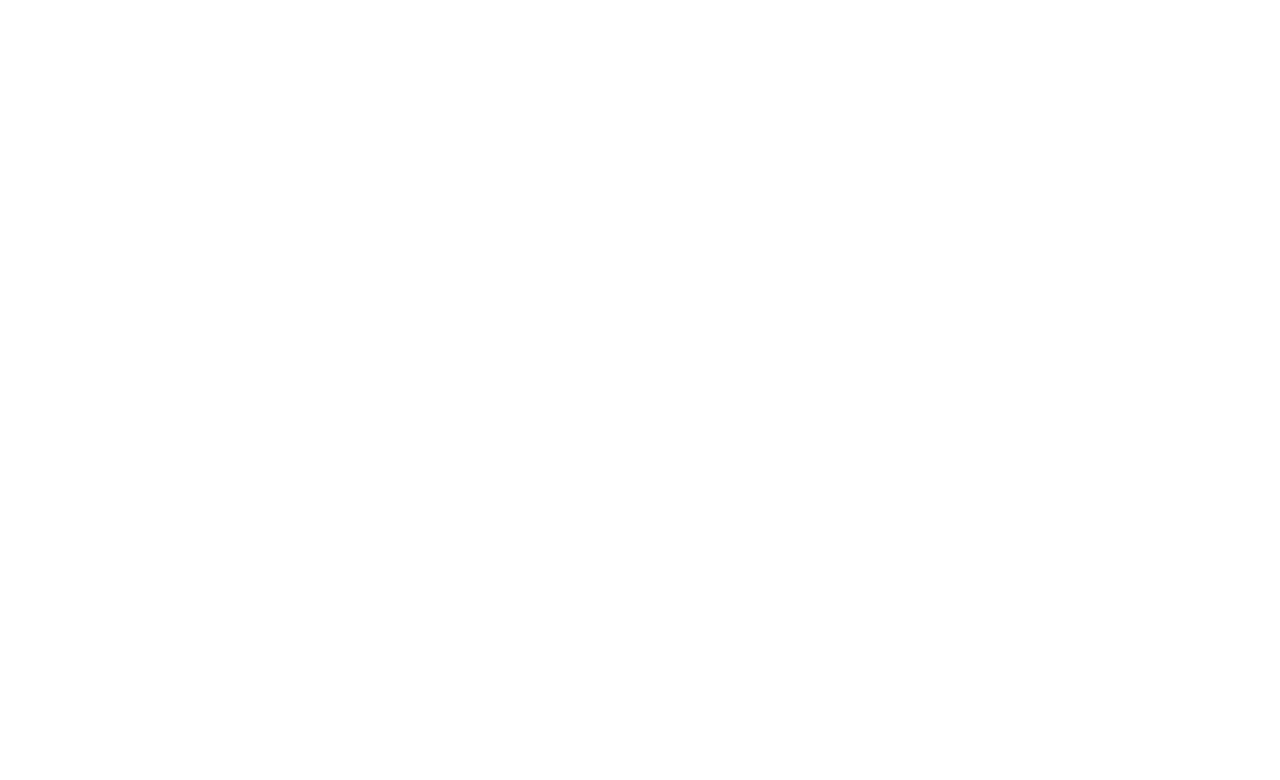
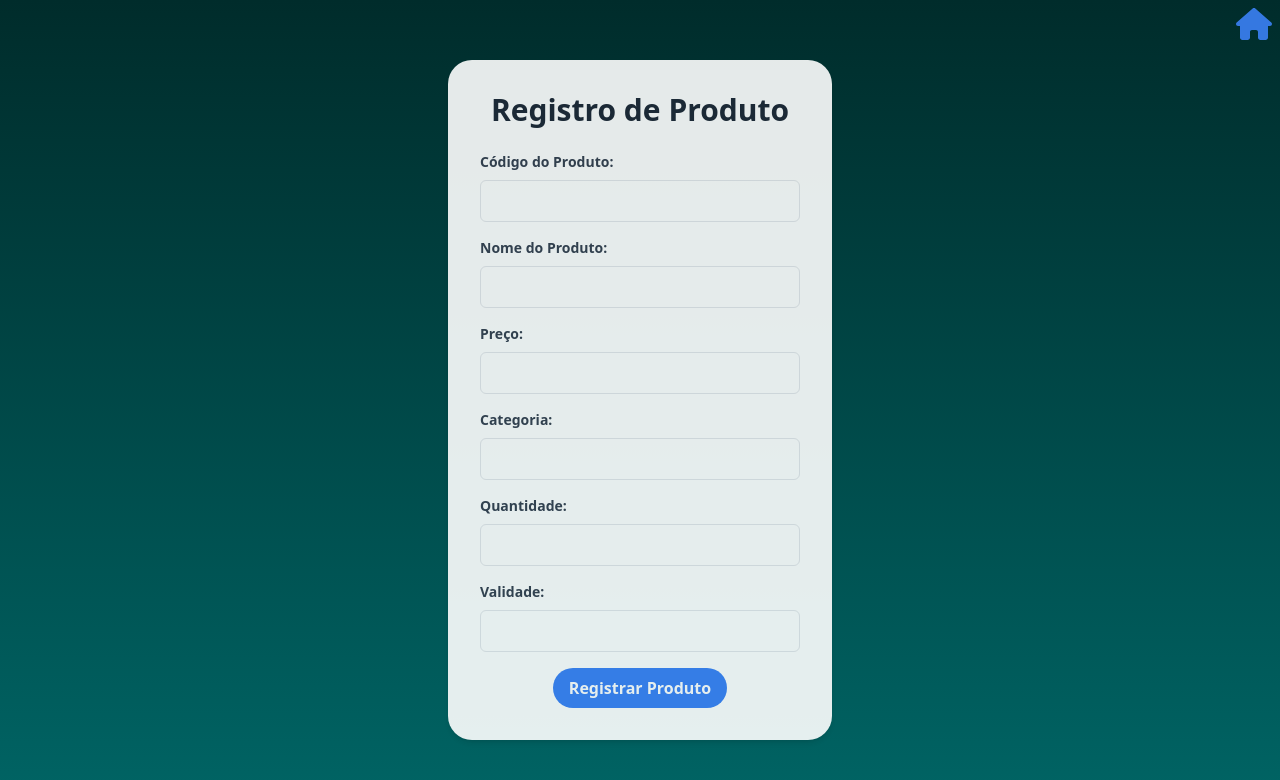
Before and after one commit to arthurltsdev/front-bless-basket, a React (Vite) app: page /product-registration in a window 1280 px wide. Shown: the top 780 px of the page. Built offline with nearby package versions, Linux system fonts and the light colour scheme.

Commit message:
final commit

```diff
--- a/src/App.jsx
+++ b/src/App.jsx
@@ -1,11 +1,15 @@
+import { ToastContainer } from 'react-toastify';
+import 'react-toastify/dist/ReactToastify.css';
+import AppRouter from './AppRouter';
 
-import AppRouter from './AppRouter'
 function App() {
 
 
   return (
     <>
    <AppRouter/>
+   <ToastContainer position="top-right" autoClose={5000} /> {/* Configure as opções do ToastContainer aqui */}
+
     </>
   )
 }
--- a/src/AppRouter.jsx
+++ b/src/AppRouter.jsx
@@ -1,10 +1,12 @@
 // AppRouter.js
 import { Route, BrowserRouter as Router, Switch } from 'react-router-dom';
+import 'react-toastify/dist/ReactToastify.css';
 import Home from './pages/Home';
 import Login from './pages/Login';
+
+import RegisProduct from './pages/RegisProduct';
 import Regiscomplete from './pages/Regiscomplete';
 import Register from './pages/Register';
-
 function AppRouter() {
   return (
     <Router>
@@ -13,6 +15,8 @@
         <Route path="/register" exact component={Register} />
         <Route path="/home" exact component = {Home} />
         <Route path="/registration-complete" exact component = {Regiscomplete} />
+        <Route path="/product-registration" exact component = {RegisProduct} />
+
       </Switch>
     </Router>
   );
--- a/src/pages/CadastroProd.jsx
+++ /dev/null
@@ -1,9 +0,0 @@
-
-function CadastroProd () {
-  return (
-    <div>
-      <h1>AŔEA DE TESTES! </h1>
-    </div>
-  )
-}
-export default CadastroProd;
--- /dev/null
+++ b/src/pages/RegisProduct.jsx
@@ -0,0 +1,171 @@
+import { faHome } from '@fortawesome/free-solid-svg-icons';
+import { FontAwesomeIcon } from '@fortawesome/react-fontawesome';
+import axios from 'axios';
+import React, { useState } from 'react';
+import { useHistory } from 'react-router-dom';
+import { ToastContainer, toast } from 'react-toastify';
+import 'react-toastify/dist/ReactToastify.css';
+
+function RegisProduct() {
+  const history = useHistory();
+  const [productData, setProductData] = useState({
+    code: '',
+    name: '',
+    price: '',
+    category: '',
+    quantity: '',
+    validity: '',
+  });
+
+  const handleChange = (e) => {
+    const { name, value } = e.target;
+    setProductData({
+      ...productData,
+      [name]: value,
+    });
+  };
+
+  const handleSubmit = async (e) => {
+    e.preventDefault();
+
+    try {
+      // Fazer a requisição POST para a API
+      const response = await axios.post('http://localhost:3001/products', productData, {
+        headers: {
+          Authorization: `Bearer ${localStorage.getItem('token')}`,
+        },
+      });
+
+      // Lógica para tratar a resposta da API e mostrar o Toast de confirmação
+      toast.success('Produto registrado com sucesso!', {
+        position: toast.POSITION.TOP_CENTER,
+      });
+
+      // Limpar os campos do formulário após o registro
+      setProductData({
+        code: '',
+        name: '',
+        price: '',
+        category: '',
+        quantity: '',
+        validity: '',
+      });
+
+      // Redirecionar de volta à página inicial (você pode personalizar a rota)
+      history.push('/home');
+    } catch (error) {
+      console.error('Erro ao registrar o produto:', error);
+      // Lógica para tratar erros, por exemplo, mostrar um Toast de erro.
+      toast.error('Erro ao registrar o produto.', {
+        position: toast.POSITION.TOP_CENTER,
+      });
+    }
+  };
+
+  return (
+    <div className="min-h-screen flex flex-col items-center justify-center custom-gradient">
+      <div className="bg-white p-8 rounded-3xl shadow-md w-96 opacity-90">
+        <h1 className="text-3xl font-semibold mb-6 text-center text-gray-800">
+          Registro de Produto
+        </h1>
+        <button
+          onClick={() => history.push('/home')} // Redireciona para a página home
+          className="absolute top-2 right-2 text-blue-500 hover:text-blue-600 focus:outline-none"
+        >
+          <FontAwesomeIcon icon={faHome} size="2x" />
+        </button>
+        <form onSubmit={handleSubmit}>
+          <div className="mb-4">
+            <label className="block text-gray-700 text-sm font-bold mb-2">
+              Código do Produto:
+            </label>
+            <input
+              type="text"
+              name="code"
+              value={productData.code}
+              onChange={handleChange}
+              className="border rounded-md py-2 px-3 w-full focus:outline-none focus:ring focus:border-blue-300"
+              required
+            />
+          </div>
+          <div className="mb-4">
+            <label className="block text-gray-700 text-sm font-bold mb-2">
+              Nome do Produto:
+            </label>
+            <input
+              type="text"
+              name="name"
+              value={productData.name}
+              onChange={handleChange}
+              className="border rounded-md py-2 px-3 w-full focus:outline-none focus:ring focus:border-blue-300"
+              required
+            />
+          </div>
+          <div className="mb-4">
+            <label className="block text-gray-700 text-sm font-bold mb-2">
+              Preço:
+            </label>
+            <input
+              type="text"
+              name="price"
+              value={productData.price}
+              onChange={handleChange}
+              className="border rounded-md py-2 px-3 w-full focus:outline-none focus:ring focus:border-blue-300"
+              required
+            />
+          </div>
+          <div className="mb-4">
+            <label className="block text-gray-700 text-sm font-bold mb-2">
+              Categoria:
+            </label>
+            <input
+              type="text"
+              name="category"
+              value={productData.category}
+              onChange={handleChange}
+              className="border rounded-md py-2 px-3 w-full focus:outline-none focus:ring focus:border-blue-300"
+              required
+            />
+          </div>
+          <div className="mb-4">
+            <label className="block text-gray-700 text-sm font-bold mb-2">
+              Quantidade:
+            </label>
+            <input
+              type="text"
+              name="quantity"
+              value={productData.quantity}
+              onChange={handleChange}
+              className="border rounded-md py-2 px-3 w-full focus:outline-none focus:ring focus:border-blue-300"
+              required
+            />
+          </div>
+          <div className="mb-4">
+            <label className="block text-gray-700 text-sm font-bold mb-2">
+              Validade:
+            </label>
+            <input
+              type="text"
+              name="validity"
+              value={productData.validity}
+              onChange={handleChange}
+              className="border rounded-md py-2 px-3 w-full focus:outline-none focus:ring focus:border-blue-300"
+              required
+            />
+          </div>
+          <div className="text-center">
+            <button
+              type="submit"
+              className="bg-blue-500 text-white rounded-full font-semibold py-2 px-4 hover:bg-blue-600 focus:outline-none focus:bg-blue-600"
+            >
+              Registrar Produto
+            </button>
+          </div>
+        </form>
+      </div>
+      <ToastContainer />
+    </div>
+  );
+}
+
+export default RegisProduct;
--- a/src/pages/Register.jsx
+++ b/src/pages/Register.jsx
@@ -27,8 +27,8 @@
       if (response.status === 201) {
         toast.success('Usuário criado com sucesso');
         history.push('/registration-complete');
-      } else if (response.status === 400 && response.data.error === 'Email already in use') {
-        setError('Esse email já está em uso');
+      } else if (response.status === 400) {
+        toast.error('Email já existente');
       } else {
         setError('Erro ao cadastrar. Por favor, tente novamente.');
       }
```
Also changed, not shown: src/pages/Home.jsx (+26 -34 lines).
